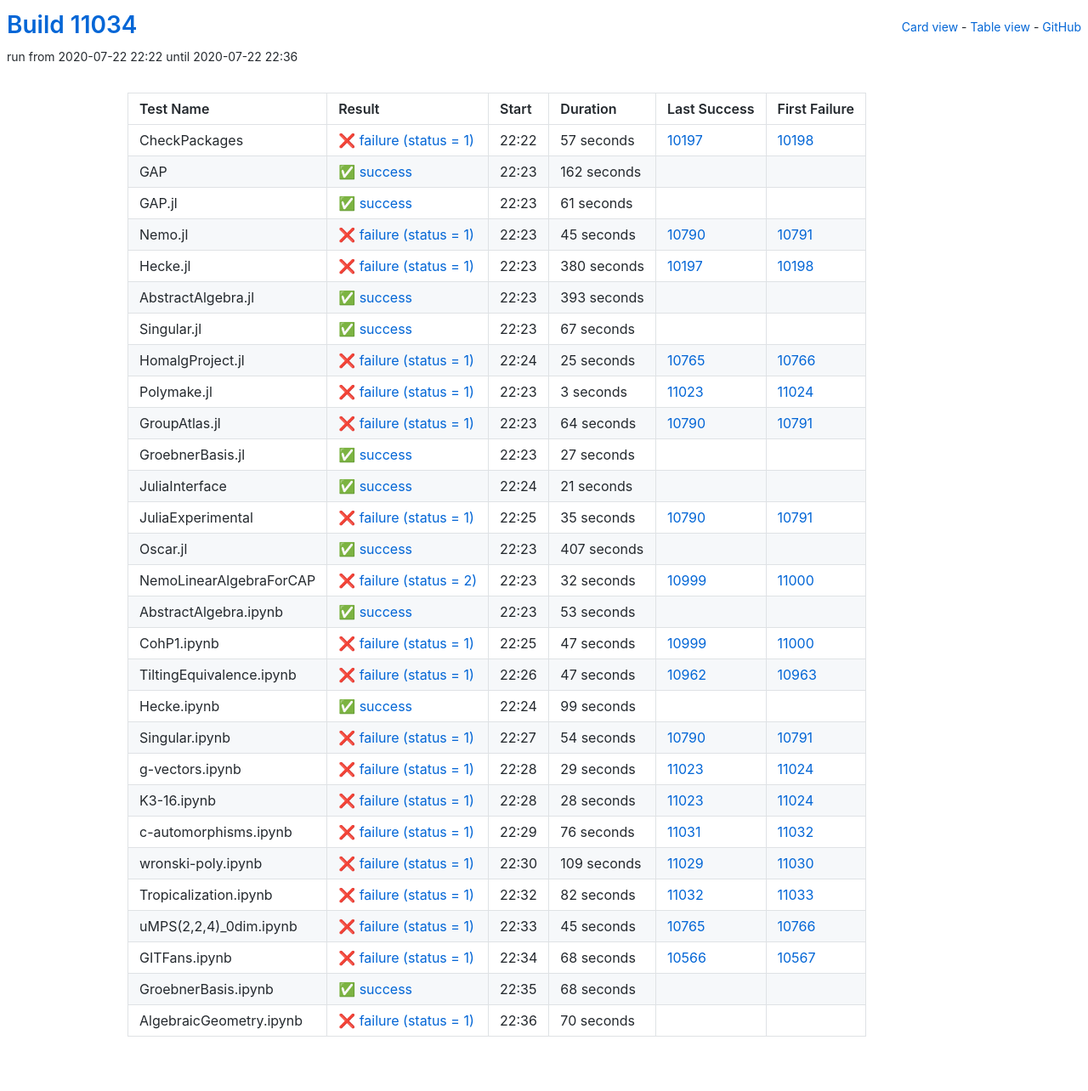
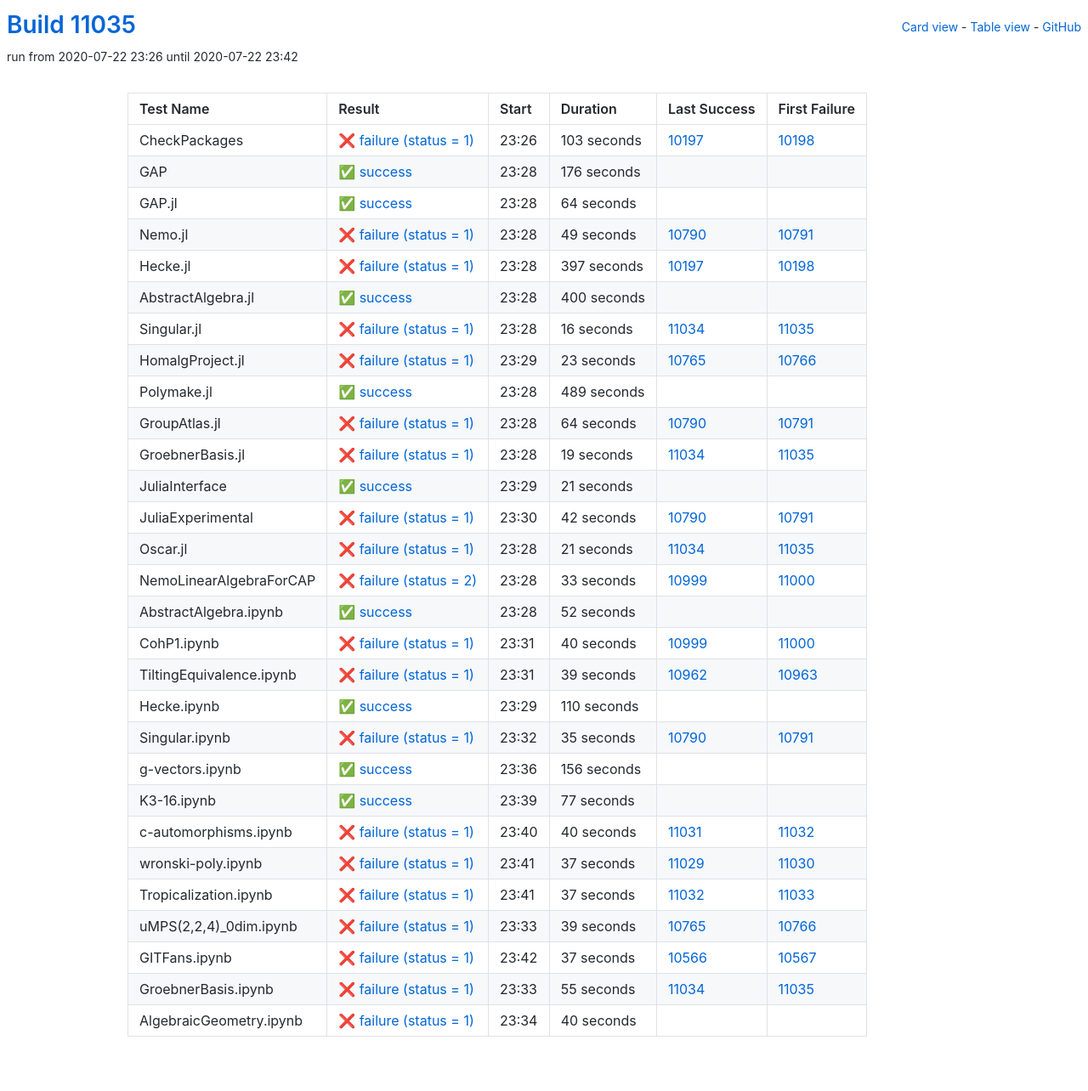
Before and after one commit to oscar-system/oscar-ci-status, a Jekyll site: the page built from table.html, in a window 1280 px wide. Shown: the whole page at 85% size. Built offline with Jekyll 4.4.1, drawn with Linux system fonts in a browser that asks for light colours.

Commit message:
Build #11035

```diff
--- a/_data/ci.yml
+++ b/_data/ci.yml
@@ -1,6 +1,6 @@
 ---
-build: 11034
-build_url: https://oscarci.mathematik.uni-kl.de/job/oscar/11034/
+build: 11035
+build_url: https://oscarci.mathematik.uni-kl.de/job/oscar/11035/
 job: oscar
 organization: oscar-system
 repo: oscar-ci-status
@@ -8,116 +8,116 @@
 tests:
 - name: CheckPackages
   id: checkpackages
-  log: https://oscarci.mathematik.uni-kl.de/job/oscar/11034/artifact/logs/build-11034/CheckPackages.log
-  start: 2020-07-22 22:22
+  log: https://oscarci.mathematik.uni-kl.de/job/oscar/11035/artifact/logs/build-11035/CheckPackages.log
+  start: 2020-07-22 23:26
   success: false
   exitcode: 1
   status: failure
-  duration: 57
+  duration: 103
   last_success: 10197
   last_success_url: https://oscarci.mathematik.uni-kl.de/job/oscar/10197/
   first_failure: 10198
   first_failure_url: https://oscarci.mathematik.uni-kl.de/job/oscar/10198/
 - name: GAP
   id: gap
-  log: https://oscarci.mathematik.uni-kl.de/job/oscar/11034/artifact/logs/build-11034/GAP.log
-  start: 2020-07-22 22:23
+  log: https://oscarci.mathematik.uni-kl.de/job/oscar/11035/artifact/logs/build-11035/GAP.log
+  start: 2020-07-22 23:28
   success: true
   exitcode: 0
   status: success
-  duration: 162
+  duration: 176
   last_success: false
   last_success_url:
   first_failure: false
   first_failure_url:
 - name: GAP.jl
   id: gap-jl
-  log: https://oscarci.mathematik.uni-kl.de/job/oscar/11034/artifact/logs/build-11034/GAP.jl.log
-  start: 2020-07-22 22:23
+  log: https://oscarci.mathematik.uni-kl.de/job/oscar/11035/artifact/logs/build-11035/GAP.jl.log
+  start: 2020-07-22 23:28
   success: true
   exitcode: 0
   status: success
-  duration: 61
+  duration: 64
   last_success: false
   last_success_url:
   first_failure: false
   first_failure_url:
 - name: Nemo.jl
   id: nemo-jl
-  log: https://oscarci.mathematik.uni-kl.de/job/oscar/11034/artifact/logs/build-11034/Nemo.jl.log
-  start: 2020-07-22 22:23
+  log: https://oscarci.mathematik.uni-kl.de/job/oscar/11035/artifact/logs/build-11035/Nemo.jl.log
+  start: 2020-07-22 23:28
   success: false
   exitcode: 1
   status: failure
-  duration: 45
+  duration: 49
   last_success: 10790
   last_success_url: https://oscarci.mathematik.uni-kl.de/job/oscar/10790/
   first_failure: 10791
   first_failure_url: https://oscarci.mathematik.uni-kl.de/job/oscar/10791/
 - name: Hecke.jl
   id: hecke-jl
-  log: https://oscarci.mathematik.uni-kl.de/job/oscar/11034/artifact/logs/build-11034/Hecke.jl.log
-  start: 2020-07-22 22:23
+  log: https://oscarci.mathematik.uni-kl.de/job/oscar/11035/artifact/logs/build-11035/Hecke.jl.log
+  start: 2020-07-22 23:28
   success: false
   exitcode: 1
   status: failure
-  duration: 380
+  duration: 397
   last_success: 10197
   last_success_url: https://oscarci.mathematik.uni-kl.de/job/oscar/10197/
   first_failure: 10198
   first_failure_url: https://oscarci.mathematik.uni-kl.de/job/oscar/10198/
 - name: AbstractAlgebra.jl
   id: abstractalgebra-jl
-  log: https://oscarci.mathematik.uni-kl.de/job/oscar/11034/artifact/logs/build-11034/AbstractAlgebra.jl.log
-  start: 2020-07-22 22:23
+  log: https://oscarci.mathematik.uni-kl.de/job/oscar/11035/artifact/logs/build-11035/AbstractAlgebra.jl.log
+  start: 2020-07-22 23:28
   success: true
   exitcode: 0
   status: success
-  duration: 393
+  duration: 400
   last_success: false
   last_success_url:
   first_failure: false
   first_failure_url:
 - name: Singular.jl
   id: singular-jl
-  log: https://oscarci.mathematik.uni-kl.de/job/oscar/11034/artifact/logs/build-11034/Singular.jl.log
-  start: 2020-07-22 22:23
-  success: true
-  exitcode: 0
-  status: success
-  duration: 67
-  last_success: false
-  last_success_url:
-  first_failure: false
-  first_failure_url:
-- name: HomalgProject.jl
-  id: homalgproject-jl
-  log: https://oscarci.mathematik.uni-kl.de/job/oscar/11034/artifact/logs/build-11034/HomalgProject.jl.log
-  start: 2020-07-22 22:24
+  log: https://oscarci.mathematik.uni-kl.de/job/oscar/11035/artifact/logs/build-11035/Singular.jl.log
+  start: 2020-07-22 23:28
   success: false
   exitcode: 1
   status: failure
-  duration: 25
+  duration: 16
+  last_success: 11034
+  last_success_url: https://oscarci.mathematik.uni-kl.de/job/oscar/11034/
+  first_failure: 11035
+  first_failure_url: https://oscarci.mathematik.uni-kl.de/job/oscar/11035/
+- name: HomalgProject.jl
+  id: homalgproject-jl
+  log: https://oscarci.mathematik.uni-kl.de/job/oscar/11035/artifact/logs/build-11035/HomalgProject.jl.log
+  start: 2020-07-22 23:29
+  success: false
+  exitcode: 1
+  status: failure
+  duration: 23
   last_success: 10765
   last_success_url: https://oscarci.mathematik.uni-kl.de/job/oscar/10765/
   first_failure: 10766
   first_failure_url: https://oscarci.mathematik.uni-kl.de/job/oscar/10766/
 - name: Polymake.jl
   id: polymake-jl
-  log: https://oscarci.mathematik.uni-kl.de/job/oscar/11034/artifact/logs/build-11034/Polymake.jl.log
-  start: 2020-07-22 22:23
-  success: false
-  exitcode: 1
-  status: failure
-  duration: 3
-  last_success: 11023
-  last_success_url: https://oscarci.mathematik.uni-kl.de/job/oscar/11023/
-  first_failure: 11024
-  first_failure_url: https://oscarci.mathematik.uni-kl.de/job/oscar/11024/
+  log: https://oscarci.mathematik.uni-kl.de/job/oscar/11035/artifact/logs/build-11035/Polymake.jl.log
+  start: 2020-07-22 23:28
+  success: true
+  exitcode: 0
+  status: success
+  duration: 489
+  last_success: false
+  last_success_url:
+  first_failure: false
+  first_failure_url:
 - name: GroupAtlas.jl
   id: groupatlas-jl
-  log: https://oscarci.mathematik.uni-kl.de/job/oscar/11034/artifact/logs/build-11034/GroupAtlas.jl.log
-  start: 2020-07-22 22:23
+  log: https://oscarci.mathematik.uni-kl.de/job/oscar/11035/artifact/logs/build-11035/GroupAtlas.jl.log
+  start: 2020-07-22 23:28
   success: false
   exitcode: 1
   status: failure
@@ -128,20 +128,20 @@
   first_failure_url: https://oscarci.mathematik.uni-kl.de/job/oscar/10791/
 - name: GroebnerBasis.jl
   id: groebnerbasis-jl
-  log: https://oscarci.mathematik.uni-kl.de/job/oscar/11034/artifact/logs/build-11034/GroebnerBasis.jl.log
-  start: 2020-07-22 22:23
-  success: true
-  exitcode: 0
-  status: success
-  duration: 27
-  last_success: false
-  last_success_url:
-  first_failure: false
-  first_failure_url:
+  log: https://oscarci.mathematik.uni-kl.de/job/oscar/11035/artifact/logs/build-11035/GroebnerBasis.jl.log
+  start: 2020-07-22 23:28
+  success: false
+  exitcode: 1
+  status: failure
+  duration: 19
+  last_success: 11034
+  last_success_url: https://oscarci.mathematik.uni-kl.de/job/oscar/11034/
+  first_failure: 11035
+  first_failure_url: https://oscarci.mathematik.uni-kl.de/job/oscar/11035/
 - name: JuliaInterface
   id: juliainterface
-  log: https://oscarci.mathematik.uni-kl.de/job/oscar/11034/artifact/logs/build-11034/JuliaInterface.log
-  start: 2020-07-22 22:24
+  log: https://oscarci.mathematik.uni-kl.de/job/oscar/11035/artifact/logs/build-11035/JuliaInterface.log
+  start: 2020-07-22 23:29
   success: true
   exitcode: 0
   status: success
@@ -152,8 +152,92 @@
   first_failure_url:
 - name: JuliaExperimental
   id: juliaexperimental
-  log: https://oscarci.mathematik.uni-kl.de/job/oscar/11034/artifact/logs/build-11034/JuliaExperimental.log
-  start: 2020-07-22 22:25
+  log: https://oscarci.mathematik.uni-kl.de/job/oscar/11035/artifact/logs/build-11035/JuliaExperimental.log
+  start: 2020-07-22 23:30
+  success: false
+  exitcode: 1
+  status: failure
+  duration: 42
+  last_success: 10790
+  last_success_url: https://oscarci.mathematik.uni-kl.de/job/oscar/10790/
+  first_failure: 10791
+  first_failure_url: https://oscarci.mathematik.uni-kl.de/job/oscar/10791/
+- name: Oscar.jl
+  id: oscar-jl
+  log: https://oscarci.mathematik.uni-kl.de/job/oscar/11035/artifact/logs/build-11035/Oscar.jl.log
+  start: 2020-07-22 23:28
+  success: false
+  exitcode: 1
+  status: failure
+  duration: 21
+  last_success: 11034
+  last_success_url: https://oscarci.mathematik.uni-kl.de/job/oscar/11034/
+  first_failure: 11035
+  first_failure_url: https://oscarci.mathematik.uni-kl.de/job/oscar/11035/
+- name: NemoLinearAlgebraForCAP
+  id: nemolinearalgebraforcap
+  log: https://oscarci.mathematik.uni-kl.de/job/oscar/11035/artifact/logs/build-11035/NemoLinearAlgebraForCAP.log
+  start: 2020-07-22 23:28
+  success: false
+  exitcode: 2
+  status: failure
+  duration: 33
+  last_success: 10999
+  last_success_url: https://oscarci.mathematik.uni-kl.de/job/oscar/10999/
+  first_failure: 11000
+  first_failure_url: https://oscarci.mathematik.uni-kl.de/job/oscar/11000/
+- name: AbstractAlgebra.ipynb
+  id: abstractalgebra-ipynb
+  log: https://oscarci.mathematik.uni-kl.de/job/oscar/11035/artifact/logs/build-11035/AbstractAlgebra.ipynb.log
+  start: 2020-07-22 23:28
+  success: true
+  exitcode: 0
+  status: success
+  duration: 52
+  last_success: false
+  last_success_url:
+  first_failure: false
+  first_failure_url:
+- name: CohP1.ipynb
+  id: cohp1-ipynb
+  log: https://oscarci.mathematik.uni-kl.de/job/oscar/11035/artifact/logs/build-11035/CohP1.ipynb.log
+  start: 2020-07-22 23:31
+  success: false
+  exitcode: 1
+  status: failure
+  duration: 40
+  last_success: 10999
+  last_success_url: https://oscarci.mathematik.uni-kl.de/job/oscar/10999/
+  first_failure: 11000
+  first_failure_url: https://oscarci.mathematik.uni-kl.de/job/oscar/11000/
+- name: TiltingEquivalence.ipynb
+  id: tiltingequivalence-ipynb
+  log: https://oscarci.mathematik.uni-kl.de/job/oscar/11035/artifact/logs/build-11035/TiltingEquivalence.ipynb.log
+  start: 2020-07-22 23:31
+  success: false
+  exitcode: 1
+  status: failure
+  duration: 39
+  last_success: 10962
+  last_success_url: https://oscarci.mathematik.uni-kl.de/job/oscar/10962/
+  first_failure: 10963
+  first_failure_url: https://oscarci.mathematik.uni-kl.de/job/oscar/10963/
+- name: Hecke.ipynb
+  id: hecke-ipynb
+  log: https://oscarci.mathematik.uni-kl.de/job/oscar/11035/artifact/logs/build-11035/Hecke.ipynb.log
+  start: 2020-07-22 23:29
+  success: true
+  exitcode: 0
+  status: success
+  duration: 110
+  last_success: false
+  last_success_url:
+  first_failure: false
+  first_failure_url:
+- name: Singular.ipynb
+  id: singular-ipynb
+  log: https://oscarci.mathematik.uni-kl.de/job/oscar/11035/artifact/logs/build-11035/Singular.ipynb.log
+  start: 2020-07-22 23:32
   success: false
   exitcode: 1
   status: failure
@@ -162,195 +246,111 @@
   last_success_url: https://oscarci.mathematik.uni-kl.de/job/oscar/10790/
   first_failure: 10791
   first_failure_url: https://oscarci.mathematik.uni-kl.de/job/oscar/10791/
-- name: Oscar.jl
-  id: oscar-jl
-  log: https://oscarci.mathematik.uni-kl.de/job/oscar/11034/artifact/logs/build-11034/Oscar.jl.log
-  start: 2020-07-22 22:23
+- name: g-vectors.ipynb
+  id: g-vectors-ipynb
+  log: https://oscarci.mathematik.uni-kl.de/job/oscar/11035/artifact/logs/build-11035/g-vectors.ipynb.log
+  start: 2020-07-22 23:36
   success: true
   exitcode: 0
   status: success
-  duration: 407
+  duration: 156
   last_success: false
   last_success_url:
   first_failure: false
   first_failure_url:
-- name: NemoLinearAlgebraForCAP
-  id: nemolinearalgebraforcap
-  log: https://oscarci.mathematik.uni-kl.de/job/oscar/11034/artifact/logs/build-11034/NemoLinearAlgebraForCAP.log
-  start: 2020-07-22 22:23
-  success: false
-  exitcode: 2
-  status: failure
-  duration: 32
-  last_success: 10999
-  last_success_url: https://oscarci.mathematik.uni-kl.de/job/oscar/10999/
-  first_failure: 11000
-  first_failure_url: https://oscarci.mathematik.uni-kl.de/job/oscar/11000/
-- name: AbstractAlgebra.ipynb
-  id: abstractalgebra-ipynb
-  log: https://oscarci.mathematik.uni-kl.de/job/oscar/11034/artifact/logs/build-11034/AbstractAlgebra.ipynb.log
-  start: 2020-07-22 22:23
+- name: K3-16.ipynb
+  id: k3-16-ipynb
+  log: https://oscarci.mathematik.uni-kl.de/job/oscar/11035/artifact/logs/build-11035/K3-16.ipynb.log
+  start: 2020-07-22 23:39
   success: true
   exitcode: 0
   status: success
-  duration: 53
+  duration: 77
   last_success: false
   last_success_url:
   first_failure: false
   first_failure_url:
-- name: CohP1.ipynb
-  id: cohp1-ipynb
-  log: https://oscarci.mathematik.uni-kl.de/job/oscar/11034/artifact/logs/build-11034/CohP1.ipynb.log
-  start: 2020-07-22 22:25
+- name: c-automorphisms.ipynb
+  id: c-automorphisms-ipynb
+  log: https://oscarci.mathematik.uni-kl.de/job/oscar/11035/artifact/logs/build-11035/c-automorphisms.ipynb.log
+  start: 2020-07-22 23:40
   success: false
   exitcode: 1
   status: failure
-  duration: 47
-  last_success: 10999
-  last_success_url: https://oscarci.mathematik.uni-kl.de/job/oscar/10999/
-  first_failure: 11000
-  first_failure_url: https://oscarci.mathematik.uni-kl.de/job/oscar/11000/
-- name: TiltingEquivalence.ipynb
-  id: tiltingequivalence-ipynb
-  log: https://oscarci.mathematik.uni-kl.de/job/oscar/11034/artifact/logs/build-11034/TiltingEquivalence.ipynb.log
-  start: 2020-07-22 22:26
-  success: false
-  exitcode: 1
-  status: failure
-  duration: 47
-  last_success: 10962
-  last_success_url: https://oscarci.mathematik.uni-kl.de/job/oscar/10962/
-  first_failure: 10963
-  first_failure_url: https://oscarci.mathematik.uni-kl.de/job/oscar/10963/
-- name: Hecke.ipynb
-  id: hecke-ipynb
-  log: https://oscarci.mathematik.uni-kl.de/job/oscar/11034/artifact/logs/build-11034/Hecke.ipynb.log
-  start: 2020-07-22 22:24
-  success: true
-  exitcode: 0
-  status: success
-  duration: 99
-  last_success: false
-  last_success_url:
-  first_failure: false
-  first_failure_url:
-- name: Singular.ipynb
-  id: singular-ipynb
-  log: https://oscarci.mathematik.uni-kl.de/job/oscar/11034/artifact/logs/build-11034/Singular.ipynb.log
-  start: 2020-07-22 22:27
-  success: false
-  exitcode: 1
-  status: failure
-  duration: 54
-  last_success: 10790
-  last_success_url: https://oscarci.mathematik.uni-kl.de/job/oscar/10790/
-  first_failure: 10791
-  first_failure_url: https://oscarci.mathematik.uni-kl.de/job/oscar/10791/
-- name: g-vectors.ipynb
-  id: g-vectors-ipynb
-  log: https://oscarci.mathematik.uni-kl.de/job/oscar/11034/artifact/logs/build-11034/g-vectors.ipynb.log
-  start: 2020-07-22 22:28
-  success: false
-  exitcode: 1
-  status: failure
-  duration: 29
-  last_success: 11023
-  last_success_url: https://oscarci.mathematik.uni-kl.de/job/oscar/11023/
-  first_failure: 11024
-  first_failure_url: https://oscarci.mathematik.uni-kl.de/job/oscar/11024/
-- name: K3-16.ipynb
-  id: k3-16-ipynb
-  log: https://oscarci.mathematik.uni-kl.de/job/oscar/11034/artifact/logs/build-11034/K3-16.ipynb.log
-  start: 2020-07-22 22:28
-  success: false
-  exitcode: 1
-  status: failure
-  duration: 28
-  last_success: 11023
-  last_success_url: https://oscarci.mathematik.uni-kl.de/job/oscar/11023/
-  first_failure: 11024
-  first_failure_url: https://oscarci.mathematik.uni-kl.de/job/oscar/11024/
-- name: c-automorphisms.ipynb
-  id: c-automorphisms-ipynb
-  log: https://oscarci.mathematik.uni-kl.de/job/oscar/11034/artifact/logs/build-11034/c-automorphisms.ipynb.log
-  start: 2020-07-22 22:29
-  success: false
-  exitcode: 1
-  status: failure
-  duration: 76
+  duration: 40
   last_success: 11031
   last_success_url: https://oscarci.mathematik.uni-kl.de/job/oscar/11031/
   first_failure: 11032
   first_failure_url: https://oscarci.mathematik.uni-kl.de/job/oscar/11032/
 - name: wronski-poly.ipynb
   id: wronski-poly-ipynb
-  log: https://oscarci.mathematik.uni-kl.de/job/oscar/11034/artifact/logs/build-11034/wronski-poly.ipynb.log
-  start: 2020-07-22 22:30
+  log: https://oscarci.mathematik.uni-kl.de/job/oscar/11035/artifact/logs/build-11035/wronski-poly.ipynb.log
+  start: 2020-07-22 23:41
   success: false
   exitcode: 1
   status: failure
-  duration: 109
+  duration: 37
   last_success: 11029
   last_success_url: https://oscarci.mathematik.uni-kl.de/job/oscar/11029/
   first_failure: 11030
   first_failure_url: https://oscarci.mathematik.uni-kl.de/job/oscar/11030/
 - name: Tropicalization.ipynb
   id: tropicalization-ipynb
-  log: https://oscarci.mathematik.uni-kl.de/job/oscar/11034/artifact/logs/build-11034/Tropicalization.ipynb.log
-  start: 2020-07-22 22:32
+  log: https://oscarci.mathematik.uni-kl.de/job/oscar/11035/artifact/logs/build-11035/Tropicalization.ipynb.log
+  start: 2020-07-22 23:41
   success: false
   exitcode: 1
   status: failure
-  duration: 82
+  duration: 37
   last_success: 11032
   last_success_url: https://oscarci.mathematik.uni-kl.de/job/oscar/11032/
   first_failure: 11033
   first_failure_url: https://oscarci.mathematik.uni-kl.de/job/oscar/11033/
 - name: uMPS(2,2,4)_0dim.ipynb
   id: umps-2-2-4-0dim-ipynb
-  log: https://oscarci.mathematik.uni-kl.de/job/oscar/11034/artifact/logs/build-11034/uMPS-2-2-4-_0dim.ipynb.log
-  start: 2020-07-22 22:33
+  log: https://oscarci.mathematik.uni-kl.de/job/oscar/11035/artifact/logs/build-11035/uMPS-2-2-4-_0dim.ipynb.log
+  start: 2020-07-22 23:33
   success: false
   exitcode: 1
   status: failure
-  duration: 45
+  duration: 39
   last_success: 10765
   last_success_url: https://oscarci.mathematik.uni-kl.de/job/oscar/10765/
   first_failure: 10766
   first_failure_url: https://oscarci.mathematik.uni-kl.de/job/oscar/10766/
 - name: GITFans.ipynb
   id: gitfans-ipynb
-  log: https://oscarci.mathematik.uni-kl.de/job/oscar/11034/artifact/logs/build-11034/GITFans.ipynb.log
-  start: 2020-07-22 22:34
+  log: https://oscarci.mathematik.uni-kl.de/job/oscar/11035/artifact/logs/build-11035/GITFans.ipynb.log
+  start: 2020-07-22 23:42
   success: false
   exitcode: 1
   status: failure
-  duration: 68
+  duration: 37
   last_success: 10566
   last_success_url: https://oscarci.mathematik.uni-kl.de/job/oscar/10566/
   first_failure: 10567
   first_failure_url: https://oscarci.mathematik.uni-kl.de/job/oscar/10567/
 - name: GroebnerBasis.ipynb
   id: groebnerbasis-ipynb
-  log: https://oscarci.mathematik.uni-kl.de/job/oscar/11034/artifact/logs/build-11034/GroebnerBasis.ipynb.log
-  start: 2020-07-22 22:35
-  success: true
-  exitcode: 0
-  status: success
-  duration: 68
+  log: https://oscarci.mathematik.uni-kl.de/job/oscar/11035/artifact/logs/build-11035/GroebnerBasis.ipynb.log
+  start: 2020-07-22 23:33
+  success: false
+  exitcode: 1
+  status: failure
+  duration: 55
+  last_success: 11034
+  last_success_url: https://oscarci.mathematik.uni-kl.de/job/oscar/11034/
+  first_failure: 11035
+  first_failure_url: https://oscarci.mathematik.uni-kl.de/job/oscar/11035/
+- name: AlgebraicGeometry.ipynb
+  id: algebraicgeometry-ipynb
+  log: https://oscarci.mathematik.uni-kl.de/job/oscar/11035/artifact/logs/build-11035/AlgebraicGeometry.ipynb.log
+  start: 2020-07-22 23:34
+  success: false
+  exitcode: 1
+  status: failure
+  duration: 40
   last_success: false
   last_success_url:
   first_failure: false
   first_failure_url:
-- name: AlgebraicGeometry.ipynb
-  id: algebraicgeometry-ipynb
-  log: https://oscarci.mathematik.uni-kl.de/job/oscar/11034/artifact/logs/build-11034/AlgebraicGeometry.ipynb.log
-  start: 2020-07-22 22:36
-  success: false
-  exitcode: 1
-  status: failure
-  duration: 70
-  last_success: false
-  last_success_url:
-  first_failure: false
-  first_failure_url:
```
Also changed, not shown: README.md.
